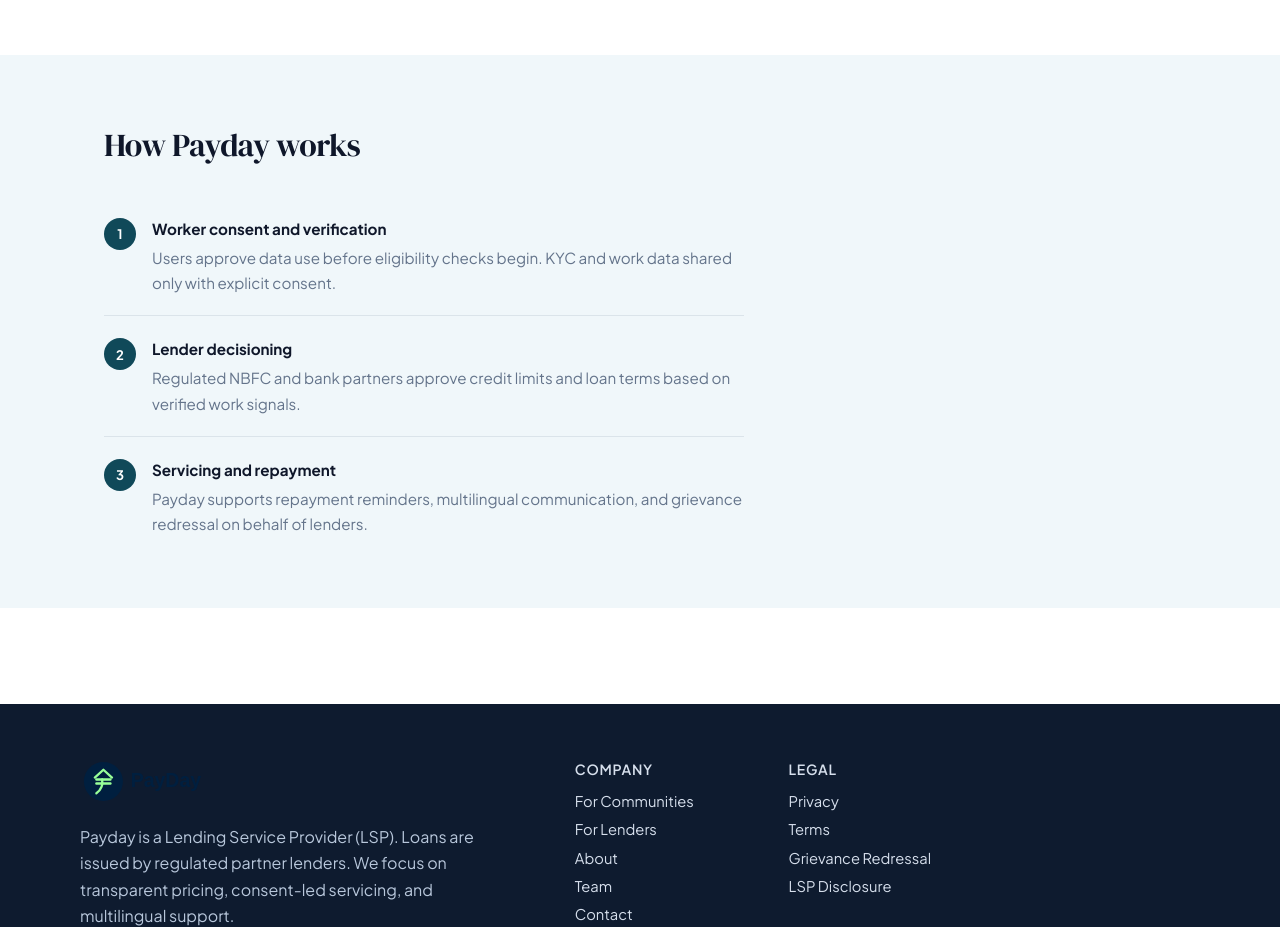
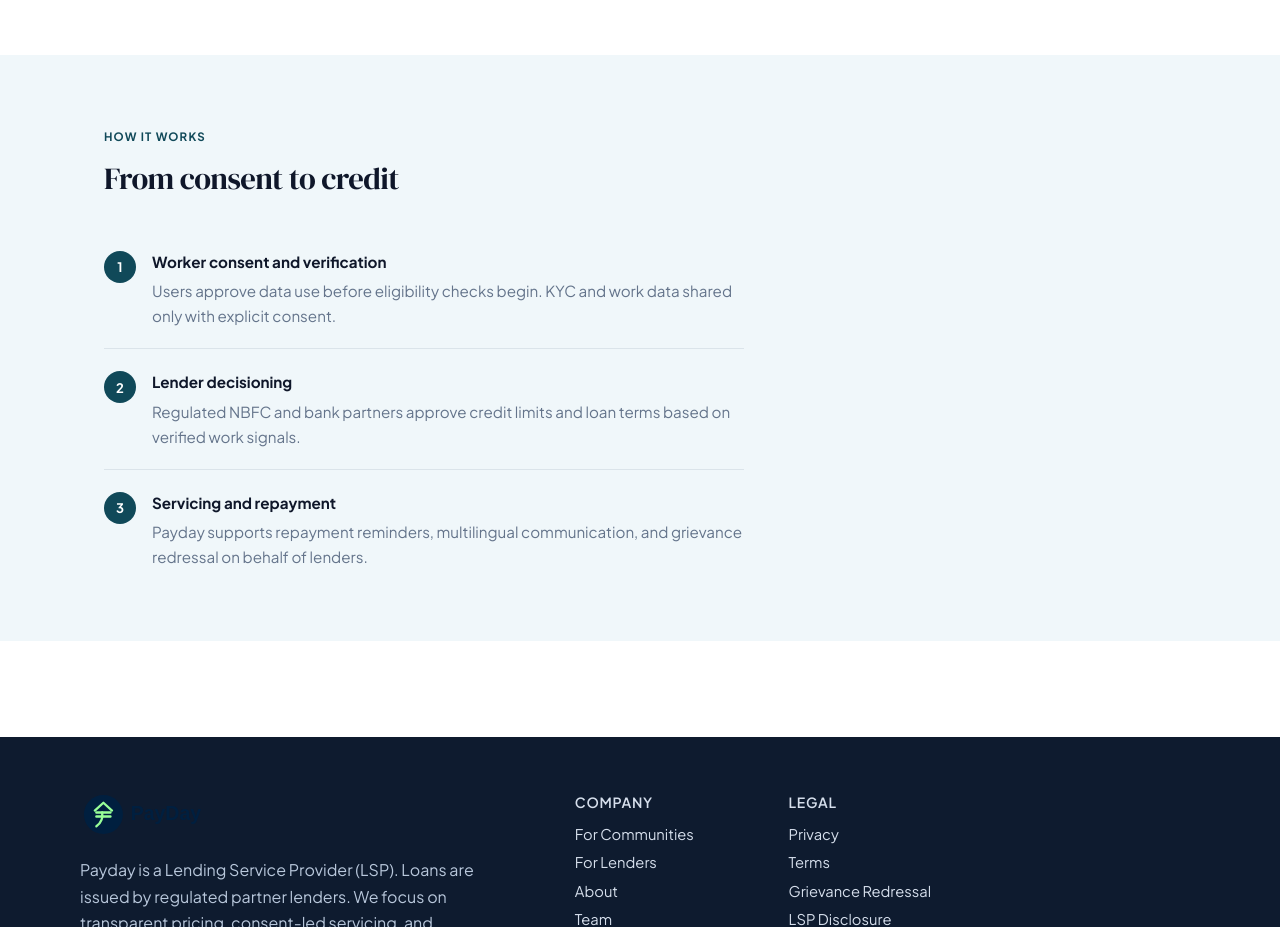
Before and after one commit to Payday-Tech/itspayday, a Next.js app: page /about in a window 1280 px wide. Shown: the part 840-1767 px from the top of the page. Built offline with nearby package versions, Linux system fonts and the light colour scheme; no server answers.

Commit message:
About: consistent layout, overline, section-title, steps

```diff
--- a/app/about/page.tsx
+++ b/app/about/page.tsx
@@ -11,7 +11,10 @@
       <section className="hero">
         <span className="overline">About Payday</span>
         <h1>Responsible credit for India&apos;s everyday workforce.</h1>
-        <p>Payday is a Lending Service Provider enabling wage-linked credit with regulated lending partners, consent-led operations, and clear communication in local languages.</p>
+        <p className="hero-sub">
+          Payday is a Lending Service Provider enabling wage-linked credit with regulated lending partners,
+          consent-led operations, and clear communication in local languages.
+        </p>
       </section>
 
       <section>
@@ -35,7 +38,8 @@
       </section>
 
       <section className="section-alt" style={{ paddingTop: 72, paddingBottom: 72 }}>
-        <h2>How Payday works</h2>
+        <span className="overline">How it works</span>
+        <h2 className="section-title">From consent to credit</h2>
         <div className="steps" style={{ marginTop: 32, maxWidth: 640 }}>
           <div className="step">
             <span>1</span>
```
